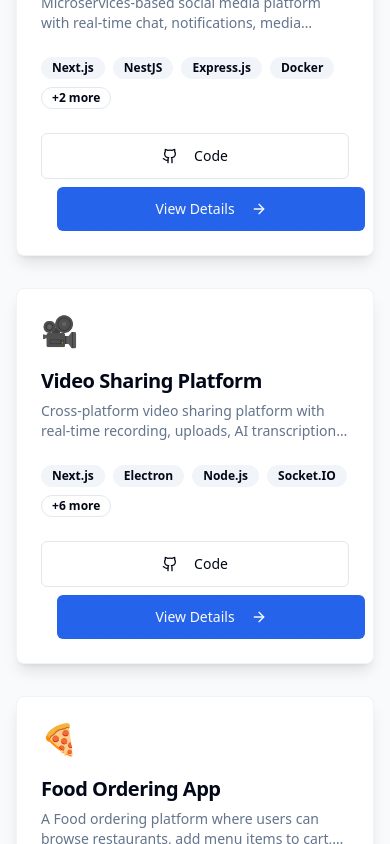
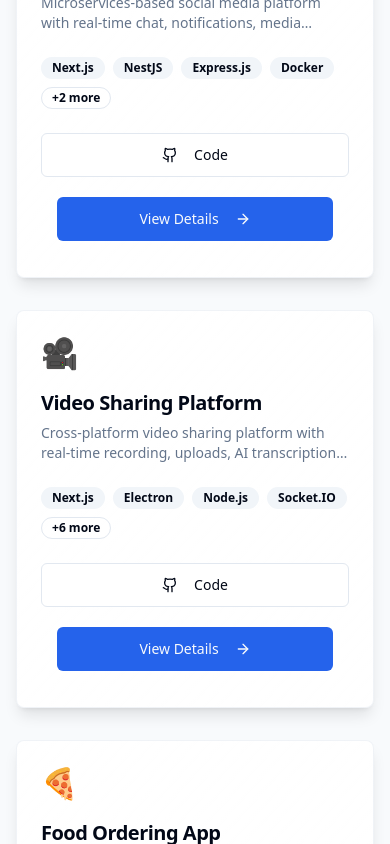
Before and after one commit to omkardongre/portfolio-dev, a Next.js app: page / in a window 390 px wide. Shown: the part 3540-4384 px from the top of the page. Built offline with nearby package versions, Linux system fonts and the light colour scheme; no server answers.

Commit message:
fix: mobile responsive - menu visibility, button widths, tabs scrolling

```diff
--- a/app/experience/[company]/page.tsx
+++ b/app/experience/[company]/page.tsx
@@ -346,7 +346,7 @@ export default function ExperienceDetail({
               <Badge variant="secondary" className="text-sm">
                 {experience.type}
               </Badge>
-              <Badge variant="outline" className="text-sm">
+              <Badge variant="secondary" className="text-sm">
                 {experience.industry}
               </Badge>
             </div>
@@ -416,16 +416,18 @@ export default function ExperienceDetail({
             onValueChange={setActiveTab}
             className="w-full"
           >
-            <TabsList
-              aria-label="Experience sections"
-              className="grid w-full grid-cols-2 md:grid-cols-5 gap-2 mb-8"
-            >
+            <div className="overflow-x-auto md:overflow-visible">
+              <TabsList
+                aria-label="Experience sections"
+                className="inline-flex md:grid md:w-full gap-2 mb-8 md:grid-cols-5 whitespace-nowrap md:whitespace-normal"
+              >
               <TabsTrigger value="overview">Overview</TabsTrigger>
               <TabsTrigger value="projects">Projects</TabsTrigger>
               <TabsTrigger value="achievements">Achievements</TabsTrigger>
               <TabsTrigger value="skills">Skills</TabsTrigger>
               <TabsTrigger value="learning">Learning</TabsTrigger>
-            </TabsList>
+              </TabsList>
+            </div>
 
             <TabsContent value="overview" className="space-y-8">
               <motion.div
--- a/app/page.tsx
+++ b/app/page.tsx
@@ -573,37 +573,23 @@ export default function Portfolio() {
                           </Badge>
                         )}
                       </div>
-                      <div className="flex flex-col sm:flex-row gap-2 pt-2">
+                      <div className="flex flex-col gap-2 pt-2 w-full">
                         {project.github && (
                           <Button
                             variant="outline"
                             size="sm"
                             asChild
-                            className="group-hover:bg-primary group-hover:text-primary-foreground transition-colors flex-1"
+                            className="w-full group-hover:bg-primary group-hover:text-primary-foreground transition-colors"
                           >
-                            <Link href={project.github} target="_blank">
+                            <Link href={project.github} target="_blank" className="flex items-center justify-center">
                               <Github className="w-4 h-4 mr-2" />
                               Code
                             </Link>
                           </Button>
                         )}
-                        {project.demo && (
+                        <Link href={`/projects/${project.slug}`} className="w-full">
                           <Button
-                            variant="outline"
-                            size="sm"
-                            asChild
-                            className="group-hover:bg-primary group-hover:text-primary-foreground transition-colors flex-1"
-                          >
-                            <Link href={project.demo} target="_blank">
-                              <ExternalLink className="w-4 h-4 mr-2" />
-                              Demo
-                            </Link>
-                          </Button>
-                        )}
-                      </div>
-                      <Link href={`/projects/${project.slug}`}>
-                        <Button
-                          className="w-full mt-2"
+                            className="w-full justify-center"
                             variant="default"
                             onClick={() => handleButtonClick(`project-${project.slug}`)}
                           >
@@ -620,6 +606,7 @@ export default function Portfolio() {
                             )}
                           </Button>
                         </Link>
+                      </div>
                     </CardContent>
                   </Card>
                 </motion.div>
--- a/app/projects/[slug]/page.tsx
+++ b/app/projects/[slug]/page.tsx
@@ -565,7 +565,7 @@ export default function ProjectDetail({
               <Badge variant="secondary" className="text-sm">
                 {project.category}
               </Badge>
-              <Badge variant="outline" className="text-sm">
+              <Badge variant="secondary" className="text-sm">
                 {project.status}
               </Badge>
             </div>
--- a/components/mobile-menu.tsx
+++ b/components/mobile-menu.tsx
@@ -82,11 +82,10 @@ export function MobileMenu({ activeSection, onNavigate }: MobileMenuProps) {
               animate={{ x: 0 }}
               exit={{ x: '100%' }}
               transition={{ type: 'spring', damping: 25, stiffness: 200 }}
-              className="fixed top-0 right-0 bottom-0 w-64 bg-card border-l border-border shadow-2xl z-50 md:hidden"
+              className="fixed top-0 right-0 h-screen w-72 bg-card border-l border-border shadow-2xl z-50 md:hidden flex flex-col"
             >
-              <div className="flex flex-col h-full">
               {/* Header */}
-                <div className="flex items-center justify-between p-4 border-b border-border">
+              <div className="flex items-center justify-between p-4 border-b border-border flex-shrink-0">
                 <span className="font-bold text-lg">Menu</span>
                 <Button
                   variant="ghost"
@@ -124,11 +123,10 @@ export function MobileMenu({ activeSection, onNavigate }: MobileMenuProps) {
               </nav>
 
               {/* Footer */}
-                <div className="p-4 border-t border-border">
+              <div className="p-4 border-t border-border flex-shrink-0">
                 <p className="text-xs text-muted-foreground text-center">
                   © 2025 Omkar Dongre
                 </p>
-                </div>
               </div>
             </motion.div>
           </>
```
Lines whose indentation alone changed are shown as unchanged.
